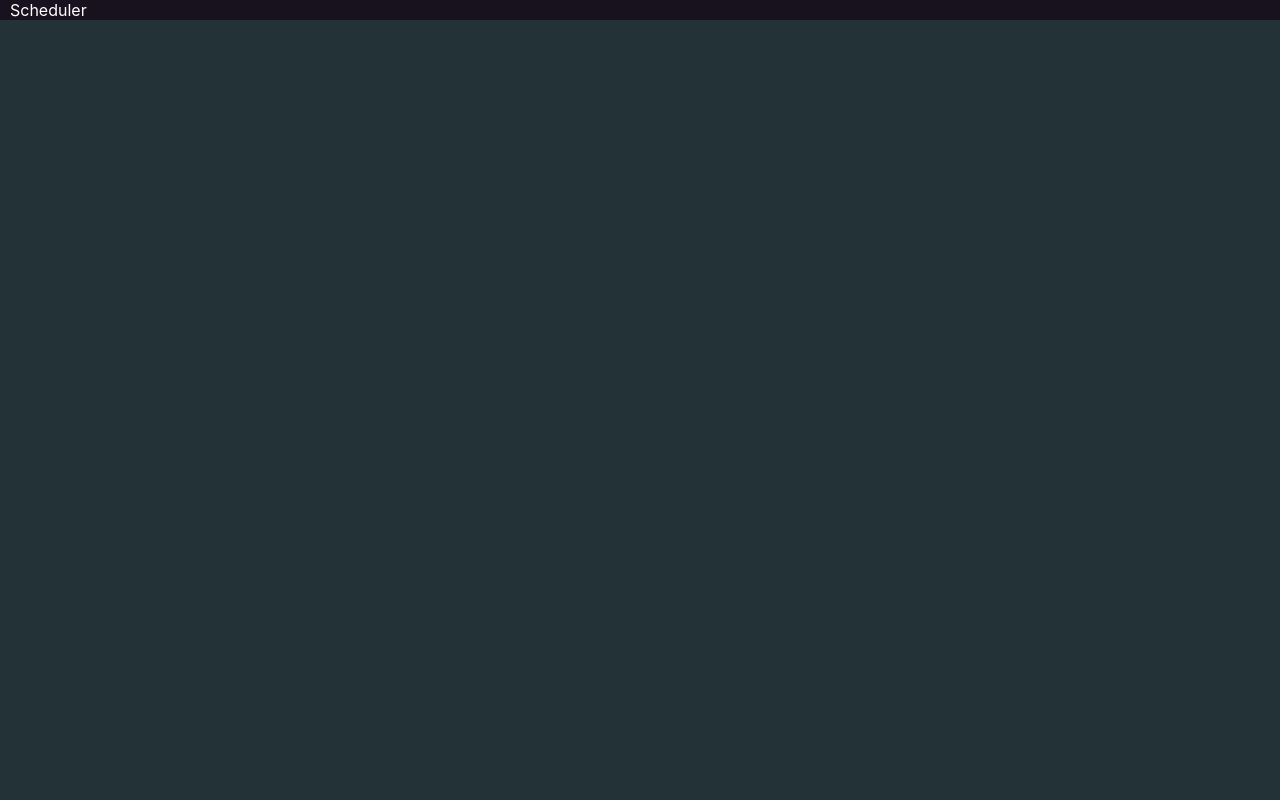
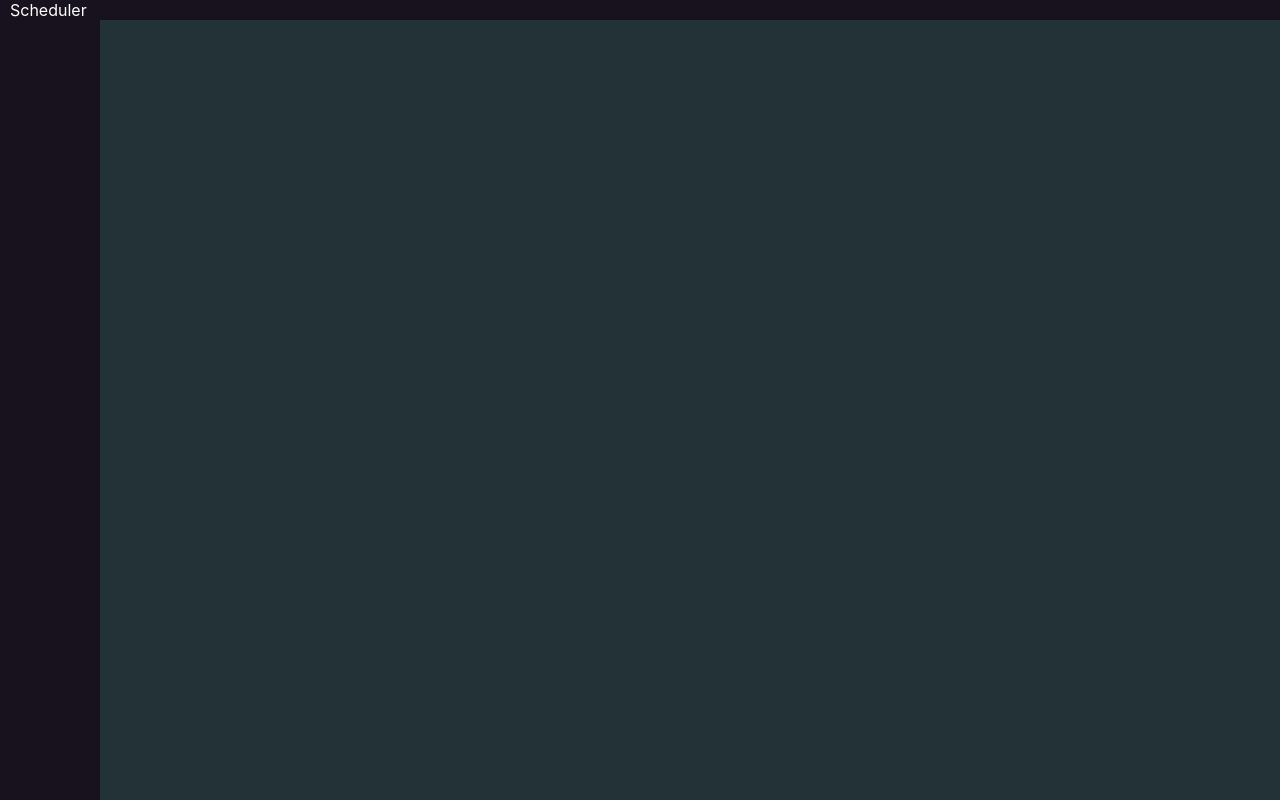
Before and after one commit to Cameron-Friel/Scheduler, a React (Create React App) app: page / in a window 1280 px wide. Built offline with nearby package versions, Linux system fonts and the light colour scheme.

Commit message:
Adds vertical navigation bar

```diff
--- a/src/App.css
+++ b/src/App.css
@@ -28,3 +28,17 @@ html, body {
   color: white;
   margin-left: 10px;
 }
+
+.content-window {
+  display: flex;
+  flex-direction: inline-block;
+  height: 100%;
+  background-color: #233237;
+}
+
+.vertical-nav-bar {
+  flex-direction: column;
+  padding-top: 10px;
+  width: 100px;
+  background-color: #18121e;
+}
--- a/src/App.js
+++ b/src/App.js
@@ -8,6 +8,12 @@ class App extends Component {
         <div id='horizontal-menu'>
           <div id='menu-title'>Scheduler</div>
         </div>
+
+        <div className='content-window'>
+          <div className='vertical-nav-bar'>
+
+          </div>
+        </div>
       </div>
     );
   }
```
